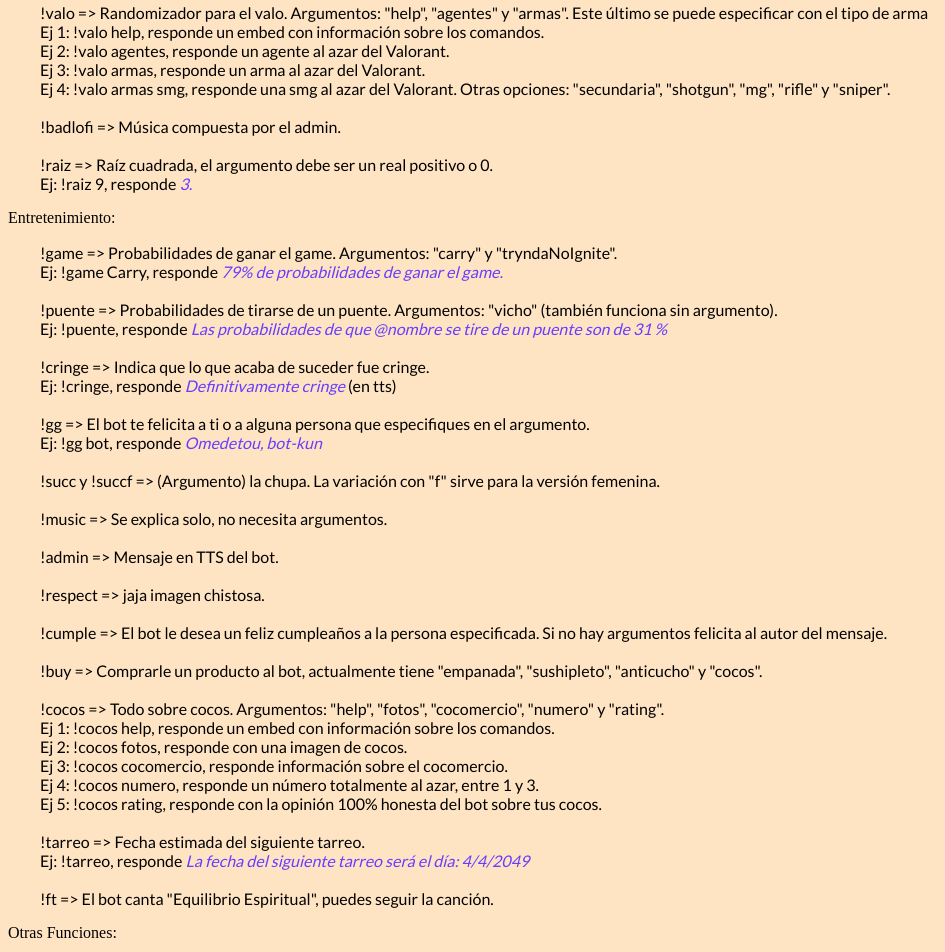
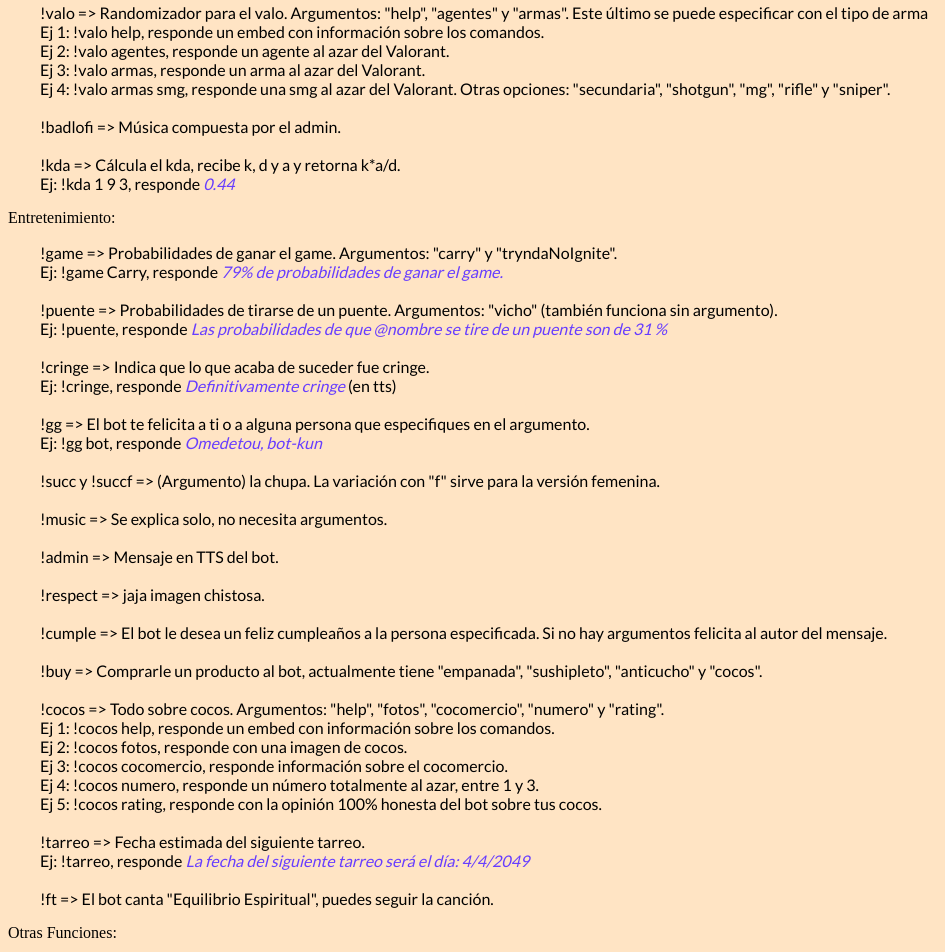
Before and after one commit to zusmoshijiku/bolche-bot, a plain HTML site: page index.html in a window 1280 px wide. Shown: the part 802-1754 px from the top of the page, without its empty margins (0-945 px from the left). Drawn offline with Linux system fonts and the light colour scheme; a script that the page names is missing.

Commit message:
Update index.html

```diff
--- a/index.html
+++ b/index.html
@@ -86,8 +86,8 @@
 
                 </br>
 
-                <li>!raiz => Raíz cuadrada, el argumento debe ser un real positivo o 0. </br>
-                Ej: !raiz 9, responde <em>3.</em></li>
+                <li>!kda => Cálcula el kda, recibe k, d y a y retorna k*a/d. </br>
+                Ej: !kda 1 9 3, responde <em>0.44</em></li>
             </ul>
 
             <p>Entretenimiento:</p>
```
